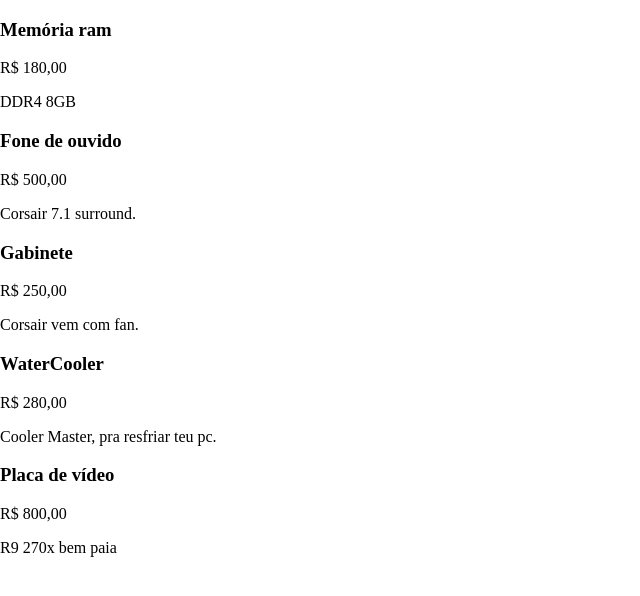
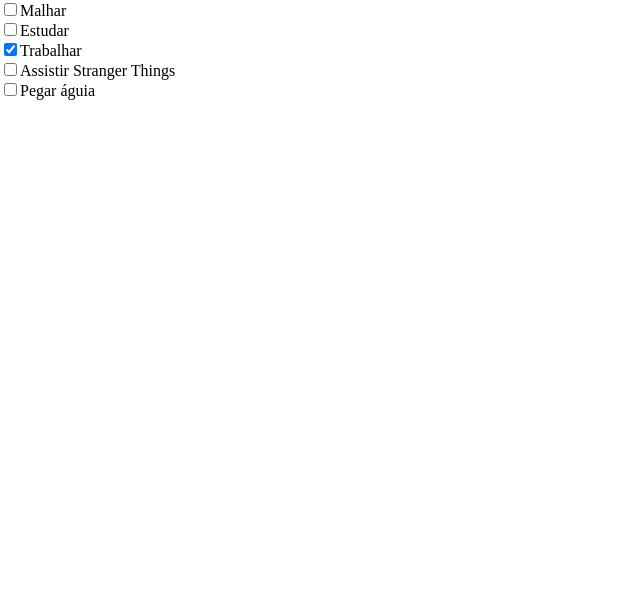
Before and after one commit to MVictorM/meme-generator, a React (Create React App) app: page / in a window 1280 px wide. Shown: the top 596 px of the page, without its empty margins (0-640 px from the left). Built offline with nearby package versions, Linux system fonts and the light colour scheme.

Commit message:
todo phase 3

```diff
--- a/src/components/App.js
+++ b/src/components/App.js
@@ -1,14 +1,14 @@
 import React from 'react';
-import Product from "./Product";
-import productsData from "./productsData";
+import TodoItem from "./TodoItem";
+import todosData from "./todosData";
 
 //arrow function
 function App() {
-    const productComponents = productsData.map(item =>
-        <Product key={item.id} name={item.name} description={item.description} price={item.price}/>
+    const todoComponents = todosData.map(item =>
+        <TodoItem key={item.id} item={item} />
         );
     return <div>
-        {productComponents}
+        {todoComponents}
     </div>;
 }
 
--- a/src/components/Product.js
+++ /dev/null
@@ -1,11 +0,0 @@
-import React from 'react'
-
-function Product(props) {
-    return <div>
-        <h3>{props.name}</h3>
-        <p>{props.price.toLocaleString('pt-BR', {style: 'currency', currency:'BRL'})}</p>
-        <p>{props.description}</p>
-    </div>
-}
-
-export default Product;
--- /dev/null
+++ b/src/components/TodoItem.js
@@ -0,0 +1,10 @@
+import React from 'react'
+
+function TodoItem(props) {
+    return <div className='todo-item'>
+        <input type='checkbox' defaultChecked={props.item.completed}/>
+        <label>{props.item.text}</label>
+    </div>
+}
+
+export default TodoItem;
--- a/src/components/productsData.js
+++ /dev/null
@@ -1,34 +0,0 @@
-const productsData = [
-    {
-        id: 1,
-        name: "Memória ram",
-        price: 180.00,
-        description: "DDR4 8GB",
-    },
-    {
-        id: 2,
-        name: "Fone de ouvido",
-        price: 500.00,
-        description: "Corsair 7.1 surround.",
-    },
-    {
-        id: 3,
-        name: "Gabinete",
-        price: 250.00,
-        description: "Corsair vem com fan.",
-    },
-    {
-        id: 4,
-        name: "WaterCooler",
-        price: 280.00,
-        description: "Cooler Master, pra resfriar teu pc.",
-    },
-    {
-        id: 5,
-        name: "Placa de vídeo",
-        price: 800.00,
-        description: "R9 270x bem paia",
-    }
-];
-
-export default productsData;
--- /dev/null
+++ b/src/components/todosData.js
@@ -0,0 +1,29 @@
+const todosData = [
+    {
+        id: 1,
+        text: 'Malhar',
+        completed: false
+    },
+    {
+        id: 2,
+        text: 'Estudar',
+        completed: false
+    },
+    {
+        id: 3,
+        text: 'Trabalhar',
+        completed: true
+    },
+    {
+        id: 4,
+        text: 'Assistir Stranger Things',
+        completed: false
+    },
+    {
+        id: 5,
+        text: 'Pegar águia',
+        completed: false
+    }
+];
+
+export default todosData;
--- a/src/css/style.css
+++ b/src/css/style.css
@@ -42,3 +42,7 @@ footer {
     width: 100%;
     overflow: hidden;
 }
+
+.input-group {
+    float: right;
+}
```
